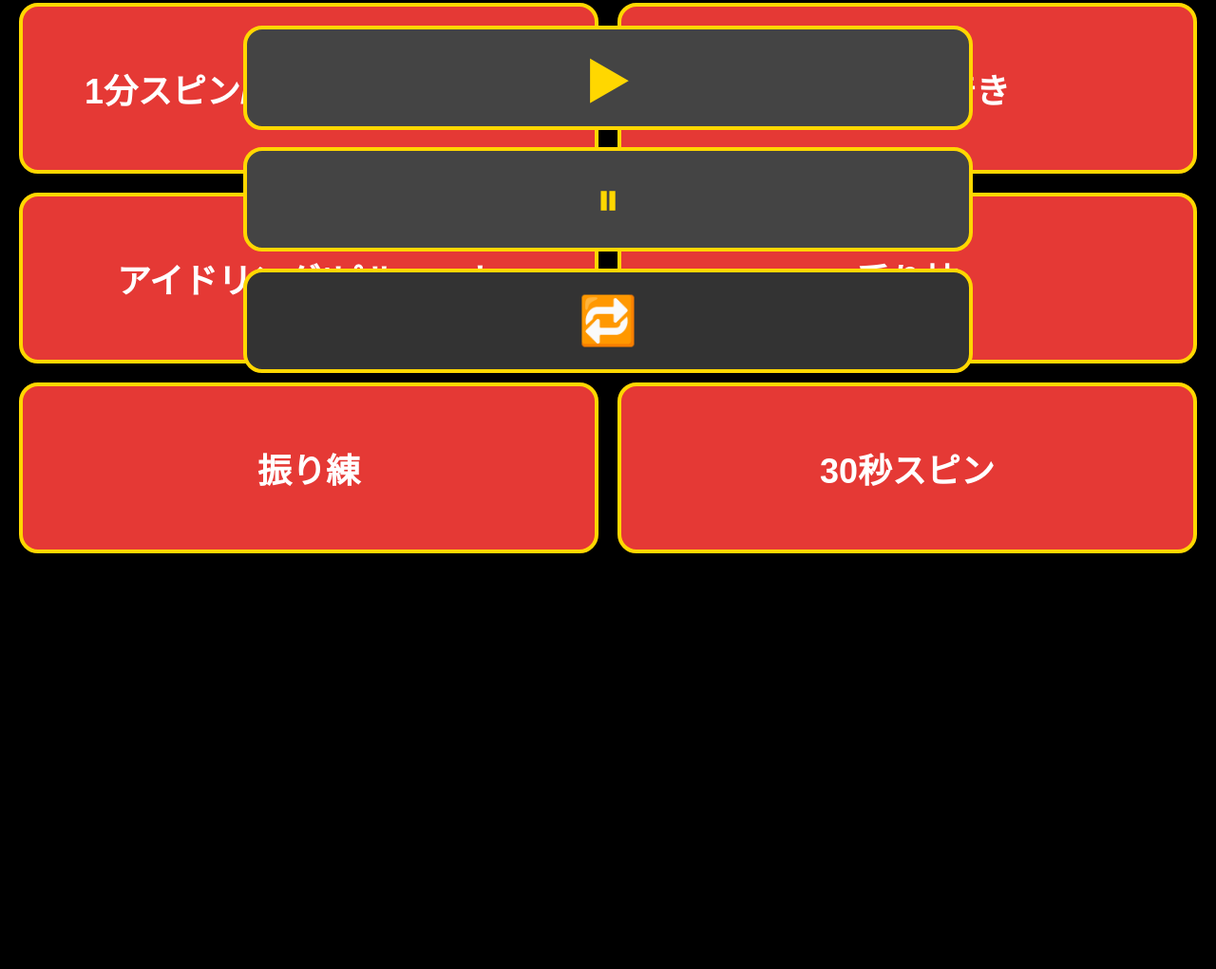
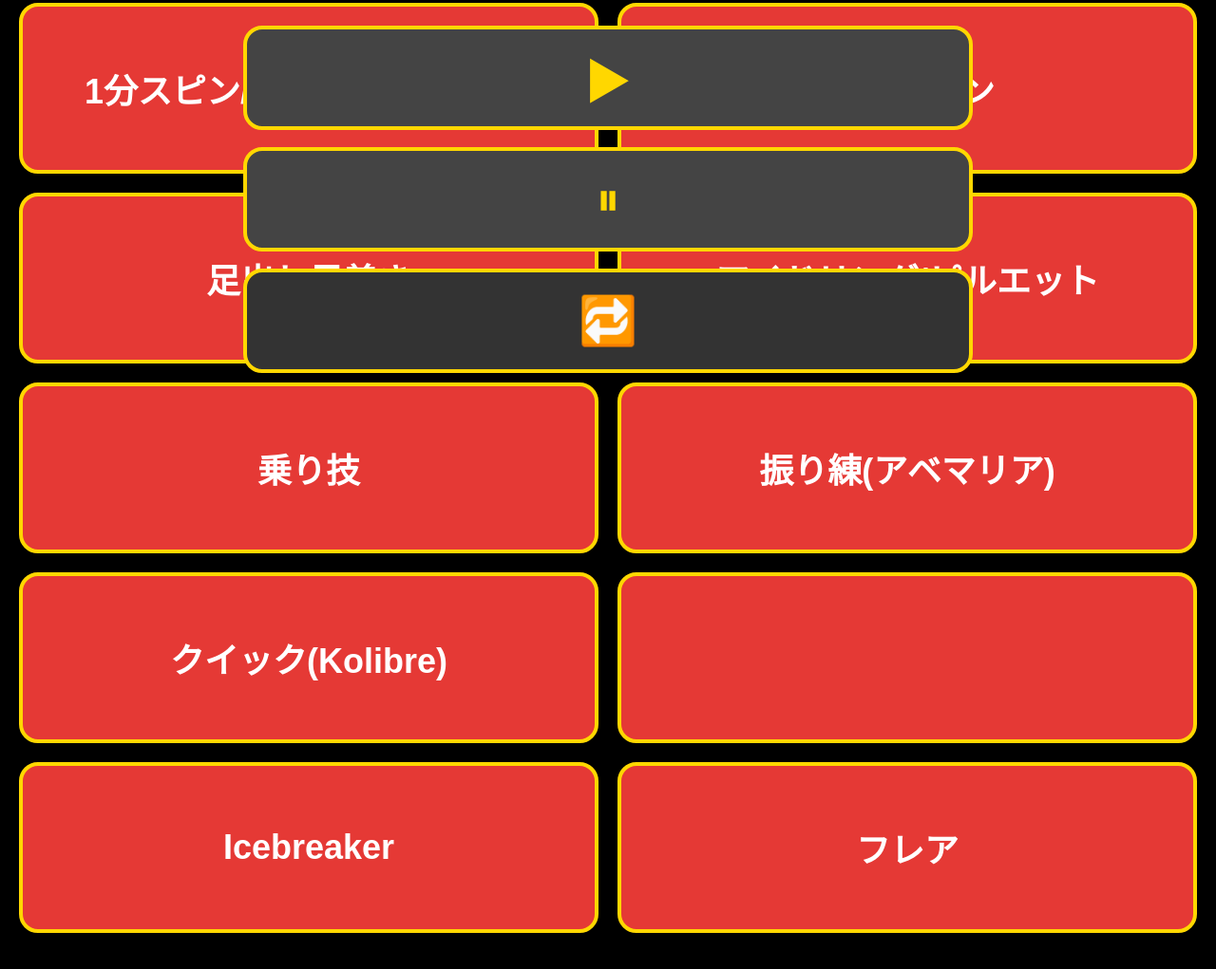
Before and after one commit to atomic4096/music, a plain HTML site: page index.html in a window 1280 px wide. Shown: the part 387-1408 px from the top of the page at 95% size. Before the commit the page ends 1230 px from the top, so only its background shows below. Drawn offline with Linux system fonts and the light colour scheme.

Commit message:
Add files via upload

```diff
--- a/index.html
+++ b/index.html
@@ -90,11 +90,15 @@
 <button class="menu-btn" data-sound="1">ストレッチ</button>
 <button class="menu-btn" data-sound="2">外周</button>
 <button class="menu-btn" data-sound="3">1分スピン/プランク/ブリッジ</button>
-<button class="menu-btn" data-sound="4">足出し足着き</button>
-<button class="menu-btn" data-sound="5">アイドリング/ピルエット</button>
-<button class="menu-btn" data-sound="6">乗り技</button>
-<button class="menu-btn" data-sound="7">振り練</button>
-<button class="menu-btn" data-sound="8">30秒スピン</button>
+<button class="menu-btn" data-sound="4">30秒スピン</button>
+<button class="menu-btn" data-sound="5">足出し足着き</button>
+<button class="menu-btn" data-sound="6">アイドリング/ピルエット</button>
+<button class="menu-btn" data-sound="7">乗り技</button>
+<button class="menu-btn" data-sound="8">振り練(アベマリア)</button>
+<button class="menu-btn" data-sound="9">クイック(Kolibre)</button>
+<button class="menu-btn" data-sound="10">　</button>
+<button class="menu-btn" data-sound="11">Icebreaker</button>
+<button class="menu-btn" data-sound="12">フレア</button>
 
 <div class="control-area">
   <button id="resumeBtn" class="control">▶</button>
@@ -109,12 +113,15 @@
     1: base + "stretch.mp3",
     2: base + "outer_loop.mp3",
     3: base + "spin_1min.mp3",
-    4: base + "leg_spin.mp3",
+    4: base + "spin_30sec.mp3",
     5: base + "idling_figure8.mp3",
     6: base + "trick_riding.mp3",
     7: base + "swing_practice.mp3",
-    8: base + "spin_30sec.mp3"
-  };
+    8: base + "leg_spin.mp3"
+　　9: base + "Kolibre.mp3"
+　　11: base + "Icebreaker.mp3"
+　　12: base + "FLARE.mp3"
+};
 
   const audios = {};
   let currentPlaying = null;
```
Also changed, not shown: 3 other files.
